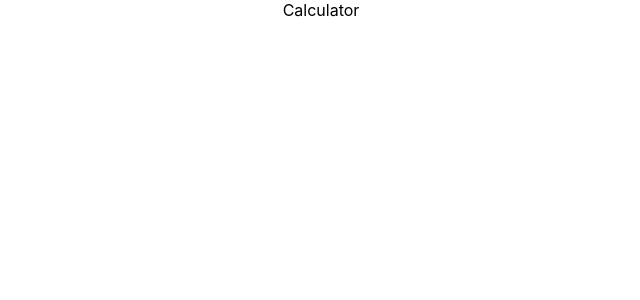
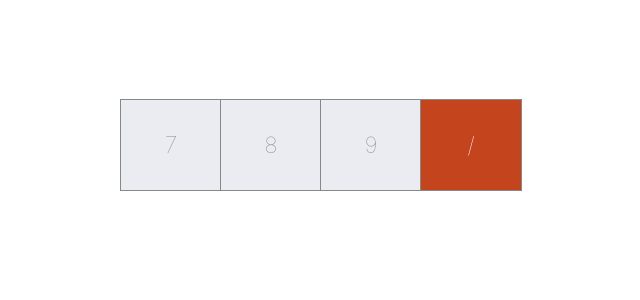
Before and after one commit to akhtarvahid/React-projects, a React (Create React App) app in the folder calculator/: page / in a window 1280 px wide. Shown: the top 300 px of the page, without its empty margins (319-959 px from the left). Built offline with nearby package versions, Linux system fonts and the light colour scheme.

Commit message:
calculator ui row created

```diff
--- a/calculator/src/App.css
+++ b/calculator/src/App.css
@@ -1,3 +1,15 @@
 .App {
-  text-align: center;
+  display: flex;
+  justify-content: center;
+  align-items: center;
+  height: 100vh;
+  width: 100%;
 }
+.calc-wrapper {
+  width: 400px;
+  height: 600px;
+}
+.row {
+  display: flex;
+  width: 100%;
+}
--- a/calculator/src/App.js
+++ b/calculator/src/App.js
@@ -1,10 +1,18 @@
 import React from 'react';
+import Button from './components/Button';
 import './App.css';
 
 function App() {
   return (
     <div className="App">
-       Calculator
+       <div className="calc-wrapper">
+         <div className="row">
+          <Button>7</Button>
+          <Button>8</Button>
+          <Button>9</Button>
+          <Button>/</Button>
+         </div>
+       </div>
     </div>
   );
 }
--- a/calculator/src/components/Button.css
+++ b/calculator/src/components/Button.css
@@ -5,12 +5,12 @@
     align-items: center;
     font-weight: lighter;
     font-size: 1.4em;
-    background-color: #e0e1e6;
+    background-color: #eaecf2;
     color: #888;
     flex: 1;
     outline: 1px solid #888;
 }
 .operator {
-    background-color: #fe9241;
-    columns: white;
+    background-color: #c4441e;
+    color: white;
 }
--- a/calculator/src/components/Button.js
+++ b/calculator/src/components/Button.js
@@ -1,4 +1,5 @@
 import React from 'react'
+import './Button.css';
 
 const isOperator = value => {
     return !isNaN(value) || value === '.' || value === '=';
```
